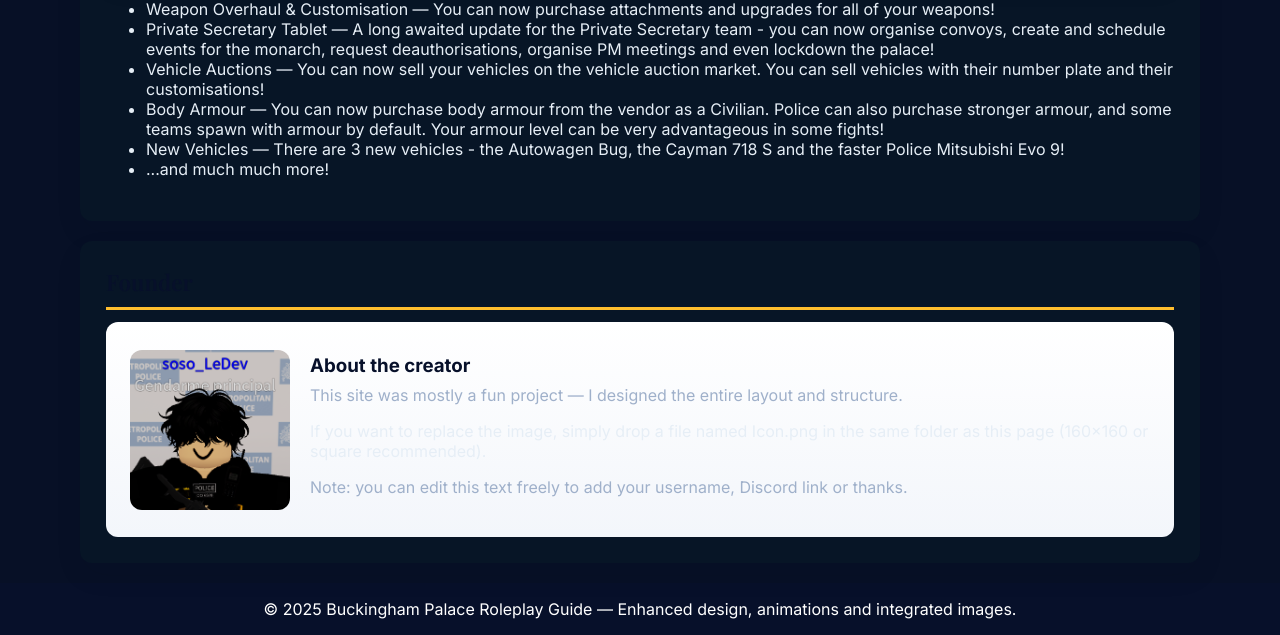
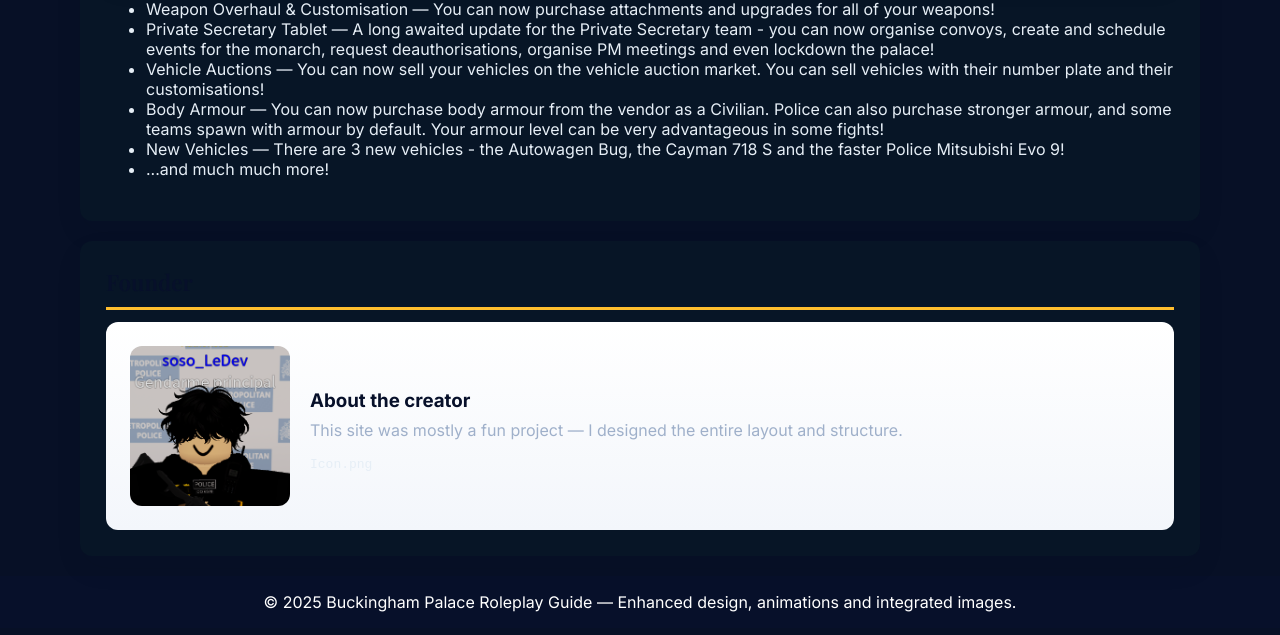
Before and after one commit to Soso-LeDev/Soso-LeDev.github.io, a plain HTML site: page index.html in a window 1280 px wide. Shown: the part 5658-6293 px from the top of the page. Drawn offline with nearby package versions, Linux system fonts and the light colour scheme.

Commit message:
Update index.html

```diff
--- a/index.html
+++ b/index.html
@@ -381,8 +381,7 @@
       <div>
         <h3 data-i18n="aboutCreator">About the creator</h3>
         <p class="lead" data-i18n="creatorLead">This site was mostly a fun project — I designed the entire layout and structure. All illustrations and layouts are done by me. For animations and some visual effects, I used AI assistance.</p>
-        <p data-i18n="iconHint">If you want to replace the image, simply drop a file named <code>Icon.png</code> in the same folder as this page (160×160 or square recommended).</p>
-        <p style="margin-top:8px;color:var(--muted)" data-i18n="creatorNote">Note: you can edit this text freely to add your username, Discord link or thanks.</p>
+<code>Icon.png</code>
       </div>
     </div>
   </section>
```
